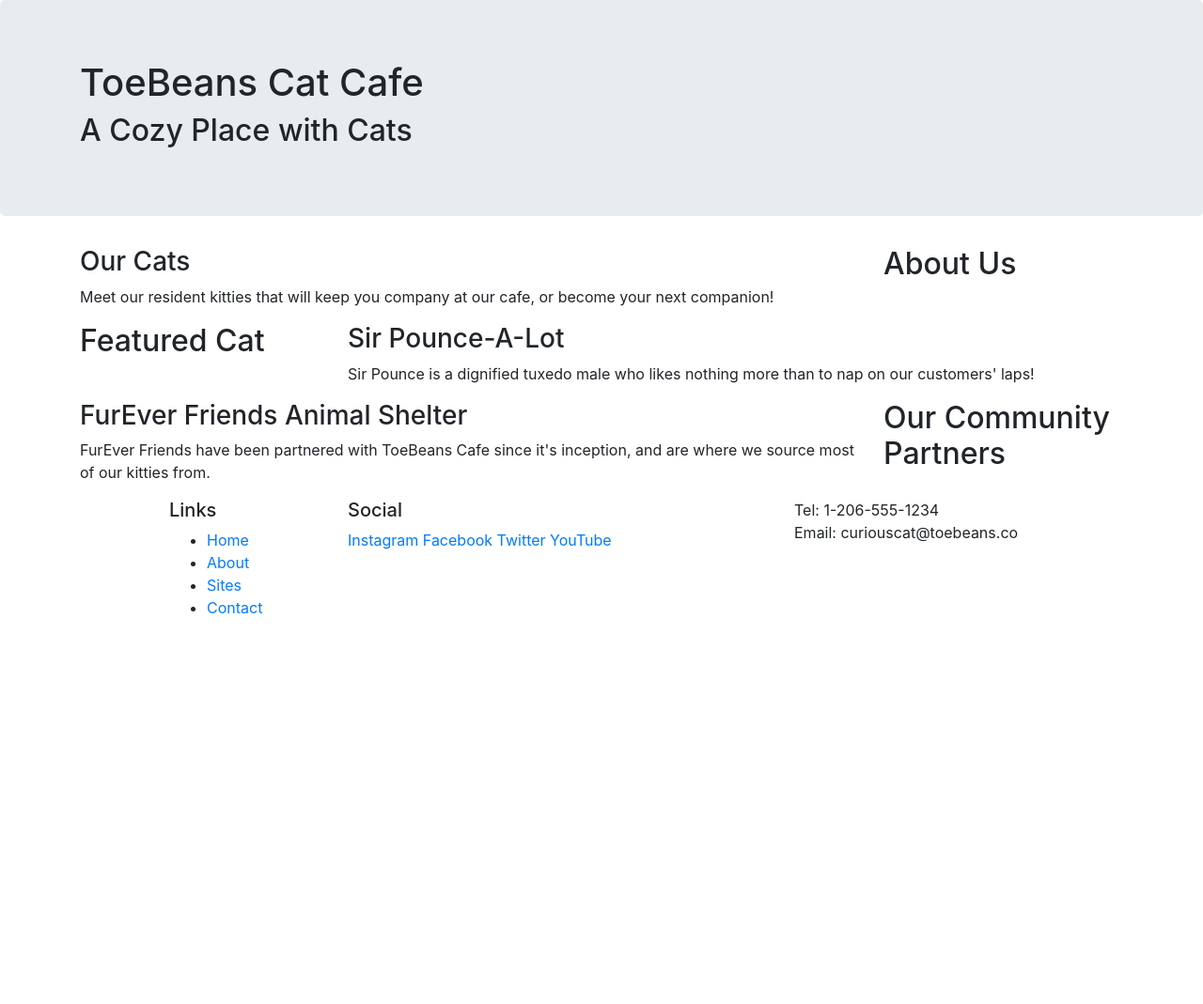
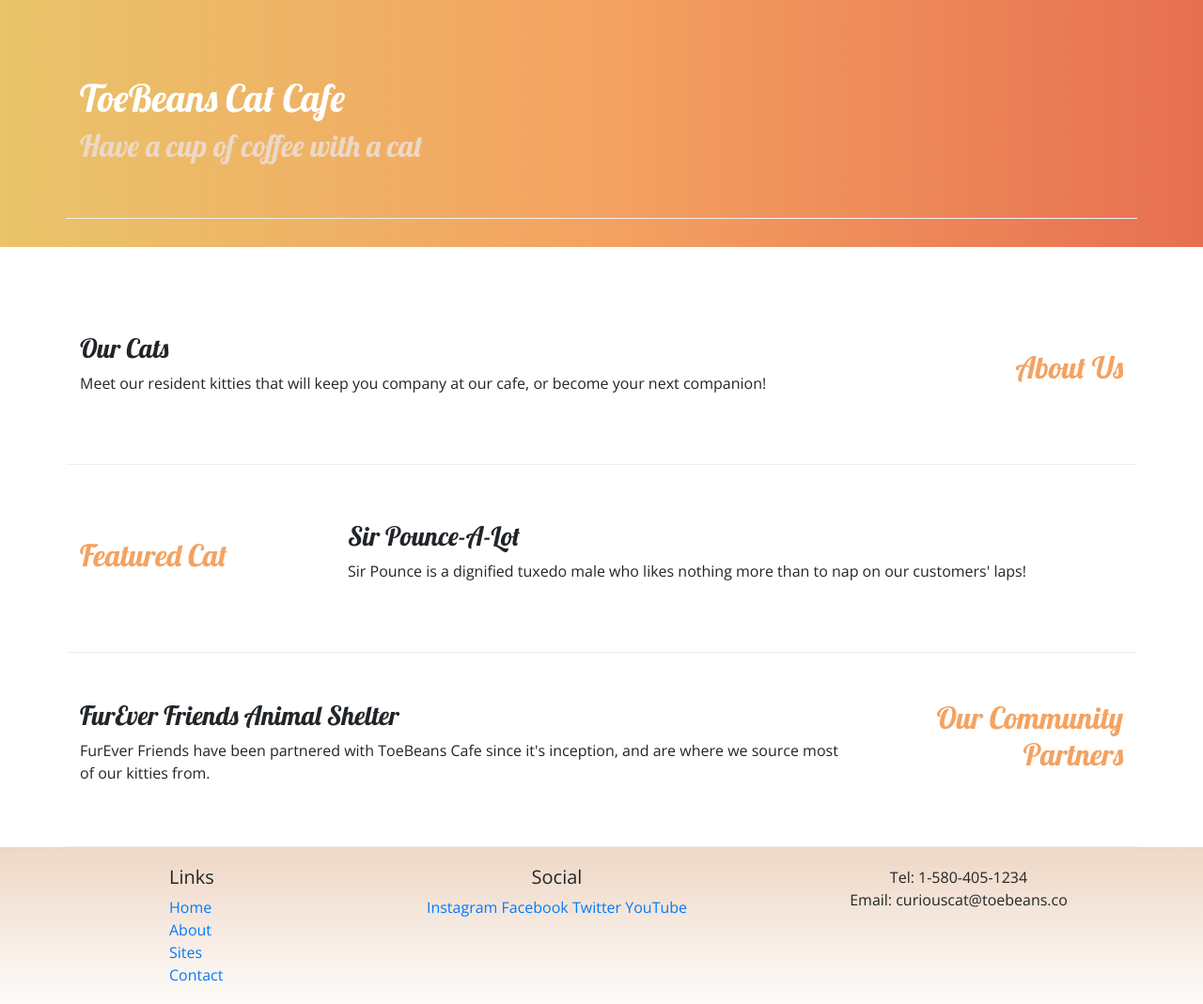
Before and after one commit to Levi-Nichols/ToeBeansCafe, a website: page index.html in a window 1280 px wide. Shown: the whole page at 94% size. Before the commit the page ends 800 px from the top, so only its background shows below. Drawn offline with nearby package versions, Linux system fonts and the light colour scheme.

Commit message:
Added custom css styling

```diff
--- /dev/null
+++ b/css/styles.css
@@ -0,0 +1,32 @@
+body {
+    font-family: "Open Sans", sans-serif;
+}
+
+h1, h2, h3 {
+    font-family: "Lobster", cursive;
+}
+
+h2 {
+    color: #f4a261
+}
+
+header h2 {
+    color: #eed7c5
+}
+
+footer {
+    background-image: linear-gradient(#eed7c5, white);
+    padding: 20px 0;
+}
+
+.jumbotron {
+    padding: 30px;
+    background-image: linear-gradient(to right, #e9c46a, #f4a261, #e76f51);
+    color: white;
+}
+
+.row-content {
+    padding: 50px 0;
+    border-bottom: 1px ridge;
+    min-height: 200px
+}
--- a/index.html
+++ b/index.html
@@ -4,26 +4,30 @@
 <head>
     <meta charset="utf-8" />
     <meta name="viewport" content="width=device-width, initial-scale=1" />
+
     <link rel="stylesheet" href="node_modules/bootstrap/dist/css/bootstrap.min.css" />
+
+    <link rel="stylesheet" href="https://fonts.googleapis.com/css?family=Lobster|Open+Sans" />
+    <link rel="stylesheet" href="css/styles.css" />
     <title>ToeBeans Cat Cafe: Cozy up with a cup of coffee and our cats!</title>
 </head>
 
 <body>
 
-    <header class="jumbotron">
+    <header class="jumbotron jumbotron-fluid">
         <div class="container">
-            <div class="row">
+            <div class="row row-content align-items-center">
                 <div class="col">
                     <h1>ToeBeans Cat Cafe</h1>
-                    <h2>A Cozy Place with Cats</h2>
+                    <h2>Have a cup of coffee with a cat</h2>
                 </div>
             </div>
         </div>
     </header>
     <div class="container">
-        <div class="row">
+        <div class="row row-content align-items-center">
             <div class="col-sm-4 order-sm-last col-md-3">
-                <h2>About Us</h2>
+                <h2 class="text-sm-right">About Us</h2>
             </div>
             <div class="col">
                 <h3>Our Cats</h3>
@@ -31,7 +35,7 @@
             </div>
         </div>
 
-        <div class="row">
+        <div class="row row-content align-items-center">
             <div class="col-sm-4 col-md-3">
                 <h2>Featured Cat</h2>
             </div>
@@ -41,9 +45,9 @@
             </div>
         </div>
 
-        <div class="row">
+        <div class="row row-content">
             <div class="col-sm-4 order-sm-last col-md-3">
-                <h2>Our Community Partners</h2>
+                <h2 class="text-sm-right">Our Community Partners</h2>
             </div>
             <div class="col">
                 <h3>FurEver Friends Animal Shelter</h3>
@@ -56,22 +60,22 @@
             <div class="row">
                 <div class="col-4 col-sm-2 offset-1">
                     <h5>Links</h5>
-                    <ul>
+                    <ul class="list-unstyled">
                         <li><a href="#">Home</a></li>
                         <li><a href="#">About</a></li>
                         <li><a href="#">Sites</a></li>
                         <li><a href="#">Contact</a></li>
                     </ul>
                 </div>
-                <div class="col-6 col-sm-5">
+                <div class="col-6 col-sm-5 text-center">
                     <h5>Social</h5>
                     <a href="http://instagram.com/">Instagram</a>
                     <a href="http://facebook.com/">Facebook</a>
                     <a href="http://twitter.com/">Twitter</a>
                     <a href="http://youtube.com/">YouTube</a>
                 </div>
-                <div class="col-sm-4">
-                    Tel: 1-206-555-1234<br />
+                <div class="col-sm-4 text-center">
+                    Tel: 1-580-405-1234<br />
                     Email: curiouscat@toebeans.co
                 </div>
             </div>
```
